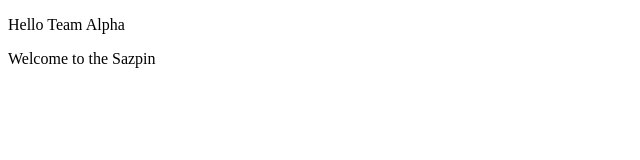
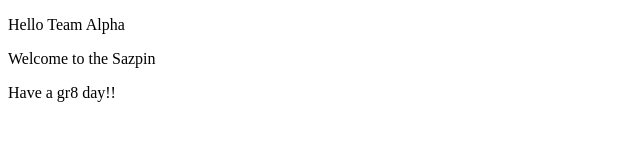
Before and after one commit to RuquiaAlam/PracticeGitTeam, a plain HTML site: page index.html in a window 1280 px wide. Shown: the whole page, without its empty margins (0-640 px from the left). Drawn offline with Linux system fonts and the light colour scheme.

Commit message:
added para3

```diff
--- a/index.html
+++ b/index.html
@@ -8,5 +8,6 @@
 <body>
     <p>Hello Team Alpha</p>
     <p>Welcome to the Sazpin</p>
+    <p>Have a gr8 day!!</p>
 
 </html>
```
